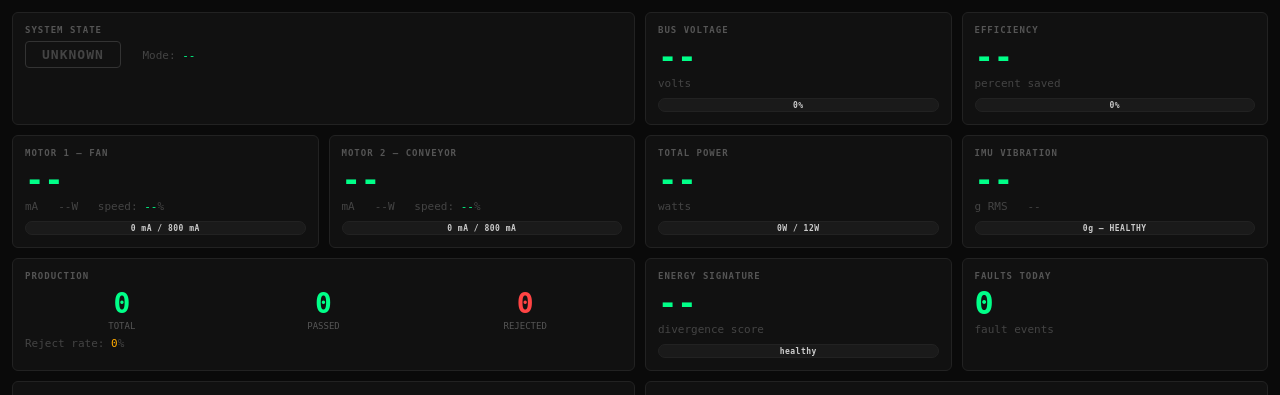
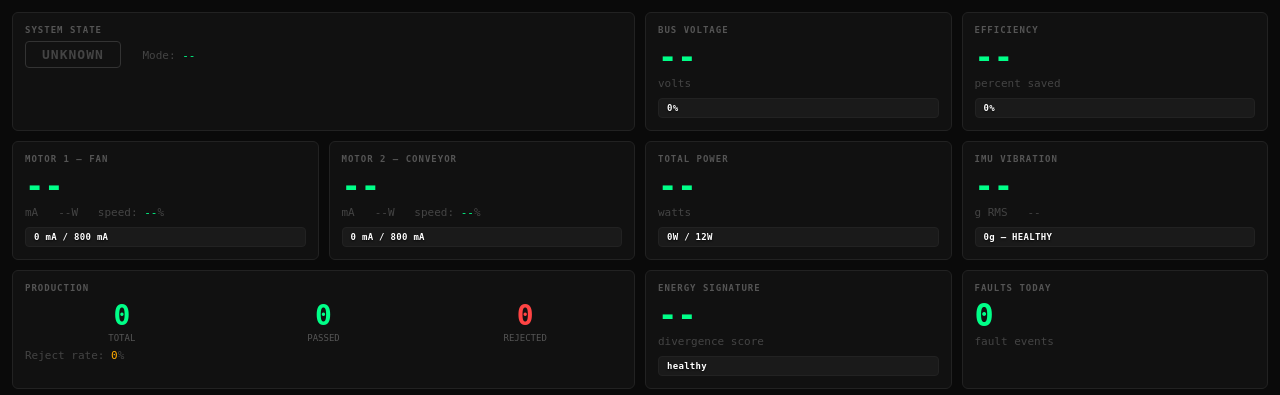
Before and after one commit to doyun-gu/hack-a-bot-2026, a Flask app: page / in a window 1280 px wide. Shown: the part 93-488 px from the top of the page. Run offline with Flask 3, Linux system fonts and the light colour scheme; data that the repository does not hold is empty.

Commit message:
Improve dashboard bar readability — taller, left-aligned labels, text shadow
- Bars 20px tall (was 14px) with left-aligned labels
- White text with shadow for readability on any fill colour
- Muted fill colours (less neon, more professional)
- Square corners (4px radius) for industrial look

Co-Authored-By: Claude Opus 4.6 (1M context) <noreply@anthropic.com>

```diff
--- a/src/web/templates/index.html
+++ b/src/web/templates/index.html
@@ -24,19 +24,19 @@
         .card .unit { font-size: 11px; color: #444; margin-top: 4px; }
 
         /* Thick progress bar with label */
-        .bar-thick { height: 14px; background: #1a1a1a; border-radius: 7px; margin-top: 8px; overflow: hidden; position: relative; border: 1px solid #222; }
-        .bar-thick .fill { height: 100%; border-radius: 7px; transition: width 0.3s ease; }
-        .bar-thick .label { position: absolute; top: 0; left: 0; right: 0; height: 100%; display: flex; align-items: center; justify-content: center; font-size: 8px; color: #ccc; font-weight: bold; letter-spacing: 0.5px; }
+        .bar-thick { height: 20px; background: #1a1a1a; border-radius: 4px; margin-top: 8px; overflow: hidden; position: relative; border: 1px solid #222; }
+        .bar-thick .fill { height: 100%; border-radius: 4px; transition: width 0.3s ease; opacity: 0.7; }
+        .bar-thick .label { position: absolute; top: 0; left: 8px; right: 0; height: 100%; display: flex; align-items: center; font-size: 9px; color: #fff; font-weight: bold; letter-spacing: 0.3px; text-shadow: 0 1px 2px rgba(0,0,0,0.8); }
 
         .green { color: #00ff88; }
         .yellow { color: #ffaa00; }
         .red { color: #ff4444; }
         .blue { color: #00aaff; }
 
-        .fill-green { background: linear-gradient(90deg, #00cc66, #00ff88); }
-        .fill-yellow { background: linear-gradient(90deg, #cc8800, #ffaa00); }
-        .fill-red { background: linear-gradient(90deg, #cc2222, #ff4444); }
-        .fill-blue { background: linear-gradient(90deg, #0066cc, #00aaff); }
+        .fill-green { background: linear-gradient(90deg, #0d9f5e, #14cc73); }
+        .fill-yellow { background: linear-gradient(90deg, #b8860b, #daa520); }
+        .fill-red { background: linear-gradient(90deg, #b22222, #dc3545); }
+        .fill-blue { background: linear-gradient(90deg, #1565c0, #2196f3); }
 
         .wide { grid-column: span 2; }
         .full { grid-column: 1 / -1; }
```
